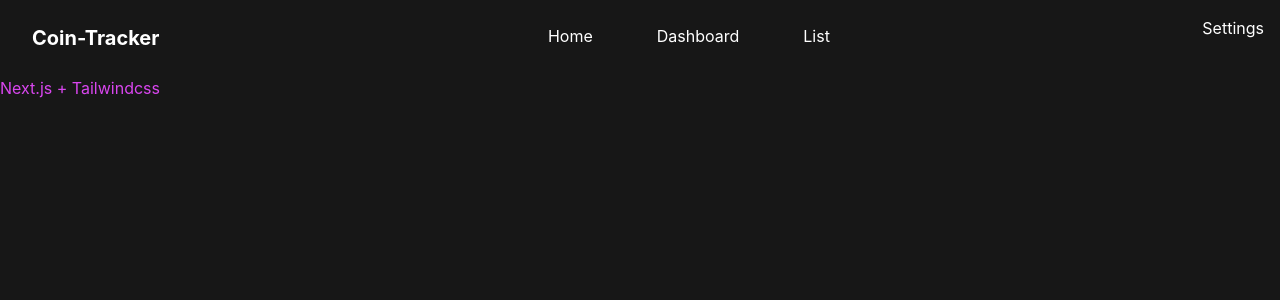
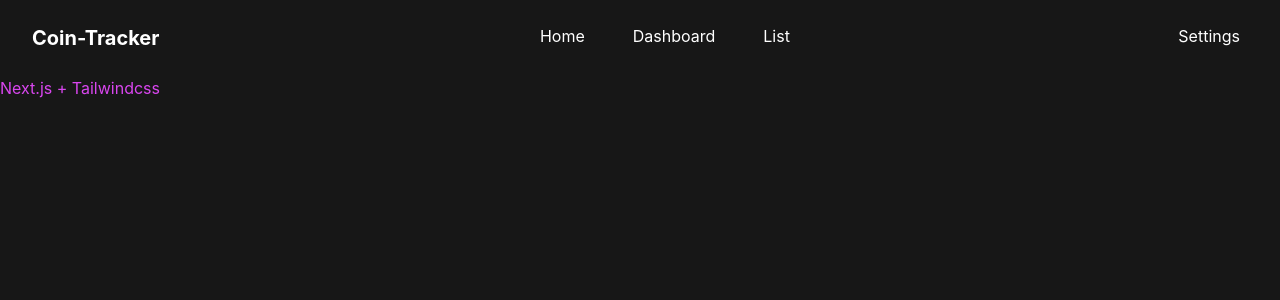
Before and after one commit to phil-schmidtke/coin-tracker, a Next.js app: page / in a window 1280 px wide. Shown: the top 300 px of the page. Built offline with nearby package versions, Linux system fonts and the light colour scheme.

Commit message:
Navbar with Animations

```diff
--- a/components/navbar.tsx
+++ b/components/navbar.tsx
@@ -1,17 +1,51 @@
+"use client";
+
+import { motion } from "framer-motion";
+
 export default function Navbar() {
     return (
-        <div className="flex justify-between p-4">
+        <motion.div initial={{ y: -50 }}
+                    animate={{ y: 0 }}
+                    transition={{ delay: 0.5 }}
+                    className="flex justify-between p-4">
             <div>
-                <h1 className="text-xl font-bold px-4 py-2 cursor-pointer hover:bg-neutral-800 rounded-xl hover:drop-shadow-xl">Coin-Tracker</h1>
+                <motion.button whileHover={{
+                                    scale: 1.05,
+                                    transition: { duration: 0.2 },
+                                }}
+                                whileTap={{ scale: 0.9 }}
+                                className="text-xl font-bold px-4 py-2 cursor-pointer hover:bg-neutral-800 rounded-xl hover:drop-shadow-xl">Coin-Tracker</motion.button>
             </div>
             <div className="flex">
-                <a className="px-4 py-2 mx-4 cursor-pointer hover:bg-neutral-800 rounded-xl hover:drop-shadow-xl">Home</a>
-                <a className="px-4 py-2 mx-4 cursor-pointer hover:bg-neutral-800 rounded-xl hover:drop-shadow-xl">Dashboard</a>
-                <a className="px-4 py-2 mx-4 cursor-pointer hover:bg-neutral-800 rounded-xl hover:drop-shadow-xl">List</a>
+                <motion.a whileHover={{
+                            scale: 1.05,
+                            transition: { duration: 0.2 },
+                        }}
+                        whileTap={{ scale: 0.9 }}
+                        className="px-4 py-2 mx-2 cursor-pointer hover:bg-neutral-800 rounded-xl hover:drop-shadow-xl">Home</motion.a>
+                <motion.a whileHover={{
+                            scale: 1.05,
+                            transition: { duration: 0.2 },
+                        }}
+                        whileTap={{ scale: 0.9 }}
+                        className="px-4 py-2 mx-2 cursor-pointer hover:bg-neutral-800 rounded-xl hover:drop-shadow-xl">Dashboard</motion.a>
+                <motion.a whileHover={{
+                            scale: 1.05,
+                            transition: { duration: 0.2 },
+                        }}
+                        whileTap={{ scale: 0.9 }}
+                        className="px-4 py-2 mx-2 cursor-pointer hover:bg-neutral-800 rounded-xl hover:drop-shadow-xl">List</motion.a>
             </div>
             <div>
-                Settings
+                <motion.button whileHover={{
+                            scale: 1.05,
+                            transition: { duration: 0.2 },
+                        }}
+                        whileTap={{ scale: 0.9 }}
+                        className="px-4 py-2 mx-2 cursor-pointer hover:bg-neutral-800 rounded-xl hover:drop-shadow-xl">
+                    Settings
+                </motion.button>
             </div>
-        </div>
+        </motion.div>
     )
 }
```
